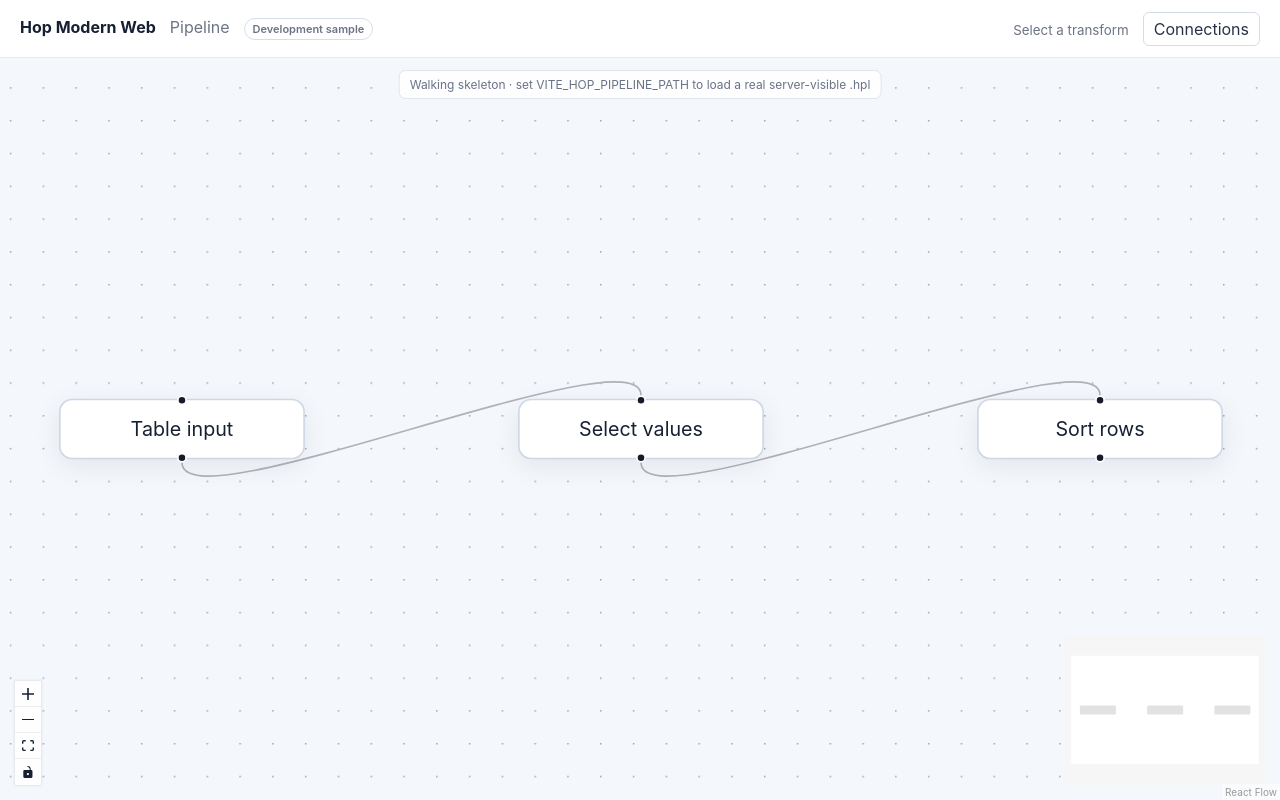
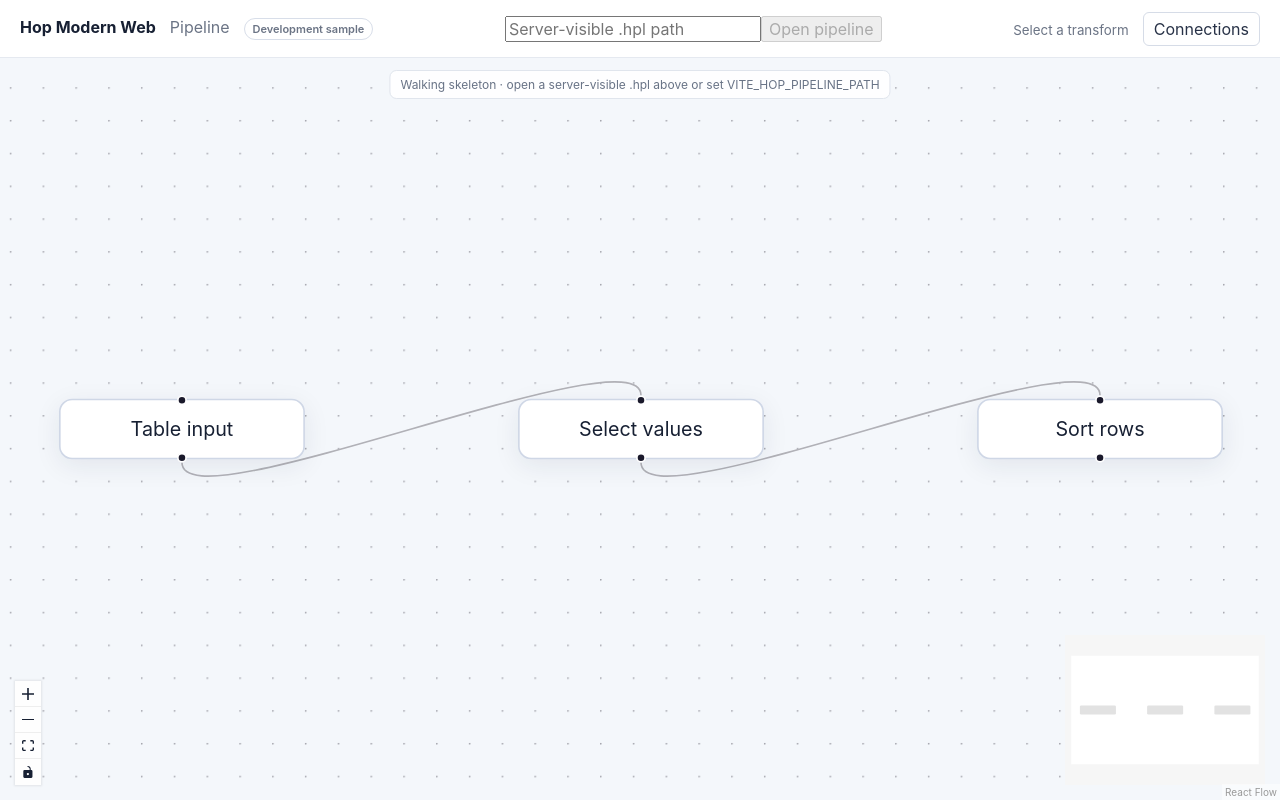
Before and after one commit to cxhttt233/hop-modern-web, a React (Vite) app in the folder app/: page / in a window 1280 px wide. Built offline with nearby package versions, Linux system fonts and the light colour scheme.

Commit message:
feat(editor): open server-visible pipeline path [skip ci]

```diff
--- a/app/src/App.tsx
+++ b/app/src/App.tsx
@@ -28,6 +28,7 @@ const initialConnections: DatabaseConnection[] = [
 ];
 
 export function App() {
+  const initialPipelinePath = import.meta.env.VITE_HOP_PIPELINE_PATH?.trim() ?? "";
   const [document, setDocument] = useState<HopGraphDocument>(sample);
   const [source, setSource] = useState<GraphSource>({ kind: "sample" });
   const [nodes, setNodes] = useState<Node[]>(() => graphNodes(sample));
@@ -36,7 +37,8 @@ export function App() {
   const [metadataName, setMetadataName] = useState<string>();
   const [connections, setConnections] = useState(initialConnections);
   const [tableInputConfigs, setTableInputConfigs] = useState<Record<string, TableInputConfig>>({ input: { connection: "Warehouse", sql: "SELECT *\nFROM orders" } });
-  const pipelinePath = import.meta.env.VITE_HOP_PIPELINE_PATH?.trim();
+  const [pipelinePath, setPipelinePath] = useState(initialPipelinePath);
+  const [pipelinePathDraft, setPipelinePathDraft] = useState(initialPipelinePath);
 
   useEffect(() => {
     if (!pipelinePath) return;
@@ -69,7 +71,11 @@ export function App() {
   return (
     <main className="shell">
       <header>
-        <div><strong>Hop Modern Web</strong><span>{document.name}</span><span className="preview-badge" title={isRealGraph ? source.path : "Development fallback; configure VITE_HOP_PIPELINE_PATH to open a server-visible .hpl."}>{sourceLabel}</span></div>
+        <div><strong>Hop Modern Web</strong><span>{document.name}</span><span className="preview-badge" title={isRealGraph ? source.path : "Development fallback; open a server-visible .hpl path or configure VITE_HOP_PIPELINE_PATH."}>{sourceLabel}</span></div>
+        <form className="pipeline-open" onSubmit={(event) => { event.preventDefault(); const path = pipelinePathDraft.trim(); if (path) setPipelinePath(path); }}>
+          <input aria-label="Server-visible pipeline path" value={pipelinePathDraft} onChange={(event) => setPipelinePathDraft(event.target.value)} placeholder="Server-visible .hpl path" />
+          <button type="submit" disabled={!pipelinePathDraft.trim() || source.kind === "loading"}>Open pipeline</button>
+        </form>
         <div className="selection-actions">
           <small>{selected ? String(selected.data.label) : "Select a transform"}</small>
           <button type="button" onClick={() => setMetadataName(connections[0]?.name)}>Connections</button>
@@ -77,7 +83,7 @@ export function App() {
         </div>
       </header>
       <section className="workspace">
-        {source.kind !== "server" && <div className="preview-note">{source.kind === "loading" ? `Opening ${source.path}` : source.reason ? `Development sample fallback · ${source.reason}` : "Walking skeleton · set VITE_HOP_PIPELINE_PATH to load a real server-visible .hpl"}</div>}
+        {source.kind !== "server" && <div className="preview-note">{source.kind === "loading" ? `Opening ${source.path}` : source.reason ? `Development sample fallback · ${source.reason}` : "Walking skeleton · open a server-visible .hpl above or set VITE_HOP_PIPELINE_PATH"}</div>}
         <ReactFlow nodes={nodes} edges={edges} onNodesChange={onNodesChange} onNodeClick={(_, node) => setSelectedId(node.id)} onNodeDoubleClick={(_, node) => node.data.pluginId === "TableInput" && setConfigId(node.id)} onPaneClick={() => setSelectedId(undefined)} fitView nodesDraggable nodesConnectable={false} panOnDrag zoomOnScroll zoomOnPinch>
           <MiniMap /><Controls /><Background />
         </ReactFlow>
```
